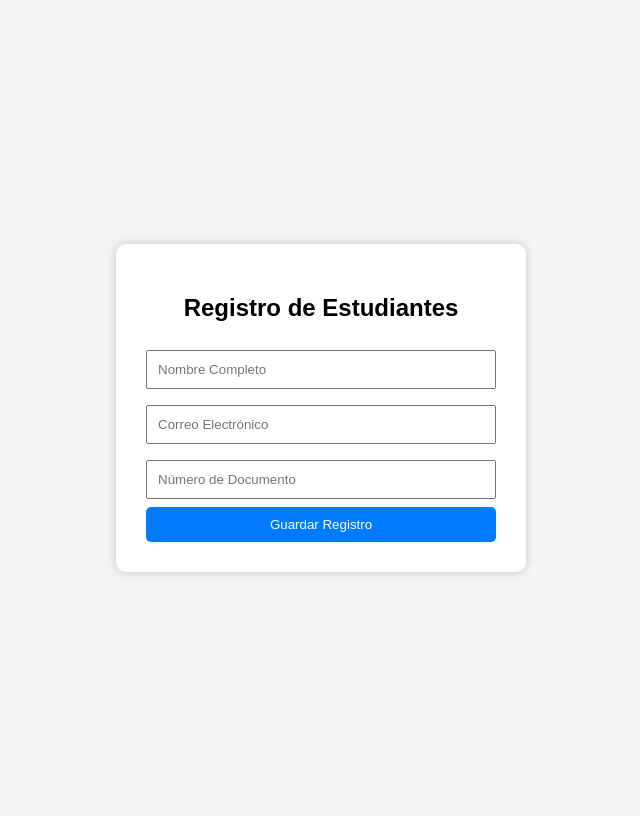
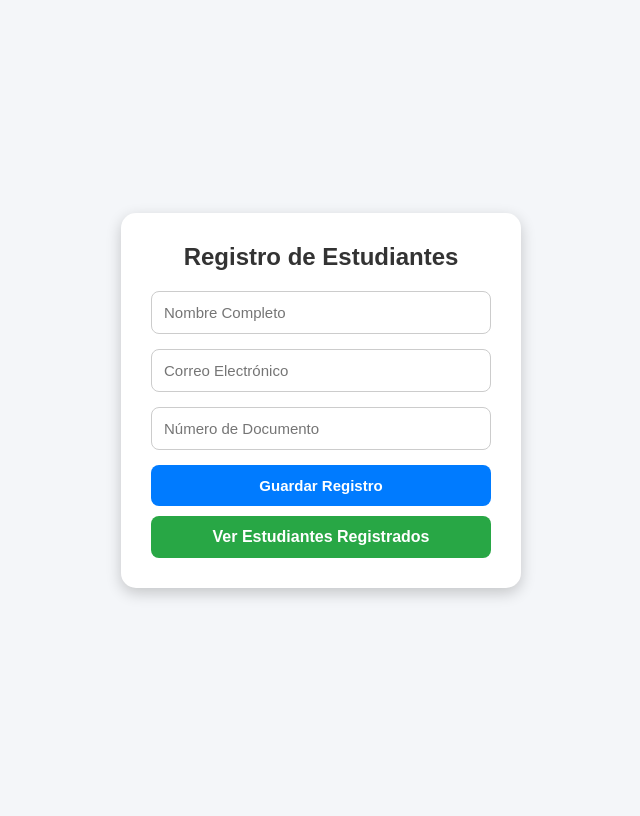
Before and after one commit to kevinpedrozo/proyecto-nuevo, a Flask app: page / in a window 1280 px wide. Shown: the whole page, without its empty margins (319-959 px from the left). After the commit the page ends 598 px from the top, so only its background shows below. Run offline with Flask 3, Linux system fonts and the light colour scheme.

Commit message:
Update index.html

```diff
--- a/templates/index.html
+++ b/templates/index.html
@@ -2,57 +2,99 @@
 <html lang="es">
 <head>
     <meta charset="UTF-8">
+    <meta name="viewport" content="width=device-width, initial-scale=1.0">
     <title>Registro de Estudiantes</title>
 
     <style>
+
+        *{
+            margin:0;
+            padding:0;
+            box-sizing:border-box;
+            font-family: Arial, Helvetica, sans-serif;
+        }
+
         body{
-            font-family: Arial, sans-serif;
-            background:#f4f4f4;
+            background:#f4f6f9;
             display:flex;
             justify-content:center;
             align-items:center;
-            height:100vh;
+            min-height:100vh;
         }
 
         .contenedor{
             background:white;
+            width:400px;
             padding:30px;
-            border-radius:10px;
-            box-shadow:0 0 10px rgba(0,0,0,.2);
-            width:350px;
+            border-radius:15px;
+            box-shadow:0 5px 15px rgba(0,0,0,0.2);
         }
 
         h2{
             text-align:center;
+            margin-bottom:20px;
+            color:#333;
         }
 
         input{
             width:100%;
-            padding:10px;
-            margin:8px 0;
-            box-sizing:border-box;
+            padding:12px;
+            margin-bottom:15px;
+            border:1px solid #ccc;
+            border-radius:8px;
+            font-size:15px;
         }
 
-        button{
+        input:focus{
+            outline:none;
+            border-color:#007bff;
+        }
+
+        .btn{
             width:100%;
-            padding:10px;
+            padding:12px;
+            border:none;
+            border-radius:8px;
+            cursor:pointer;
+            font-size:15px;
+            font-weight:bold;
+            margin-bottom:10px;
+        }
+
+        .btn-guardar{
             background:#007bff;
             color:white;
-            border:none;
-            border-radius:5px;
-            cursor:pointer;
         }
 
-        button:hover{
+        .btn-guardar:hover{
             background:#0056b3;
         }
 
-        .mensaje{
+        .btn-ver{
+            display:block;
+            width:100%;
             text-align:center;
-            margin-top:10px;
+            text-decoration:none;
+            background:#28a745;
+            color:white;
+            padding:12px;
+            border-radius:8px;
             font-weight:bold;
         }
+
+        .btn-ver:hover{
+            background:#218838;
+        }
+
+        .mensaje{
+            margin-top:15px;
+            text-align:center;
+            font-weight:bold;
+            color:#333;
+        }
+
     </style>
+
 </head>
 <body>
 
@@ -83,11 +125,17 @@
                 required
             >
 
-        <button type="submit">
+            <button
+                type="submit"
+                class="btn btn-guardar">
                 Guardar Registro
             </button>
 
         </form>
+
+        <a href="/estudiantes" class="btn-ver">
+            Ver Estudiantes Registrados
+        </a>
 
         {% if mensaje %}
             <div class="mensaje">
```
Lines whose indentation alone changed are shown as unchanged.
